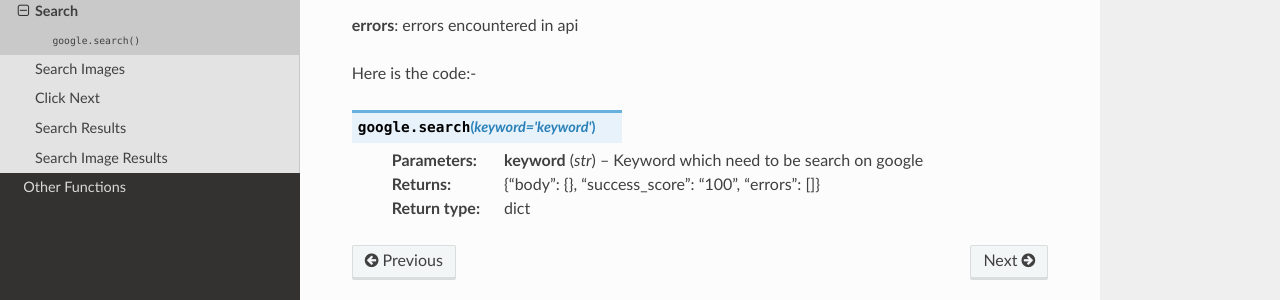
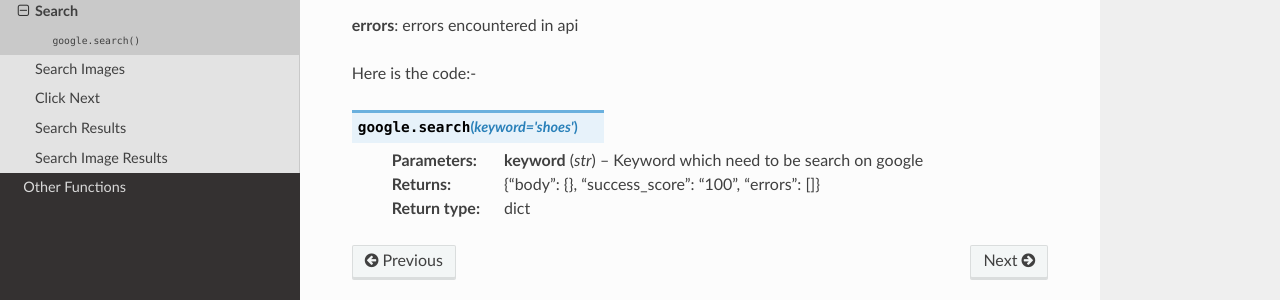
Before and after one commit to datakund/google-api-datakund, a Sphinx documentation site: the page built from Docs/source/searches.rst, in a window 1280 px wide. Shown: the part 291-591 px from the top of the page. Built offline with Sphinx 7.4.7 and the Read the Docs theme 2.0.0, drawn with Linux system fonts in a browser that asks for light colours.

Commit message:
Update searches.rst

```diff
--- a/Docs/source/searches.rst
+++ b/Docs/source/searches.rst
@@ -11,7 +11,7 @@
 
 Here is the code:-
 
-.. py:function:: google.search(keyword="keyword")
+.. py:function:: google.search(keyword="shoes")
 
 
    :param str keyword: Keyword which need to be search on google
```
